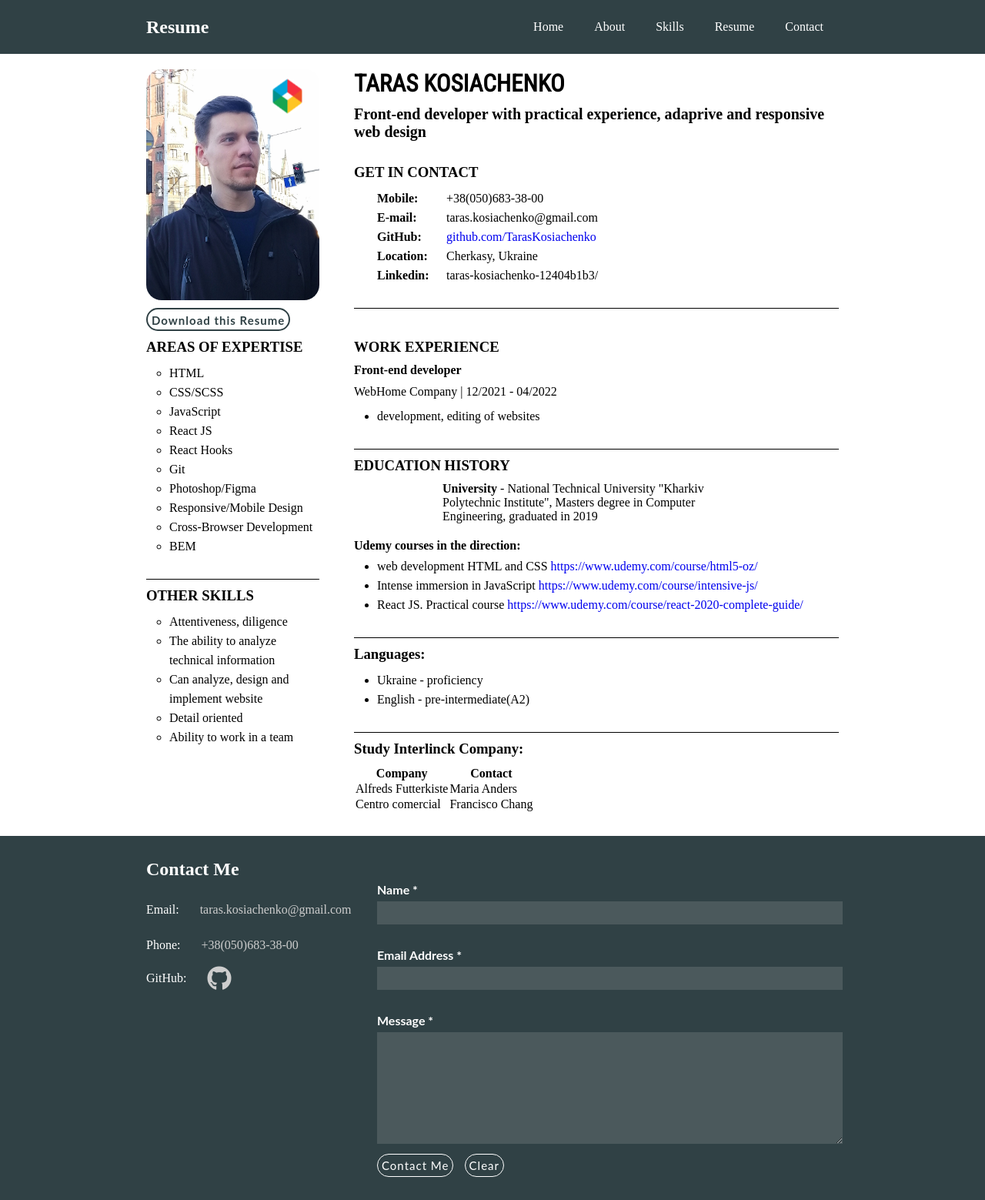
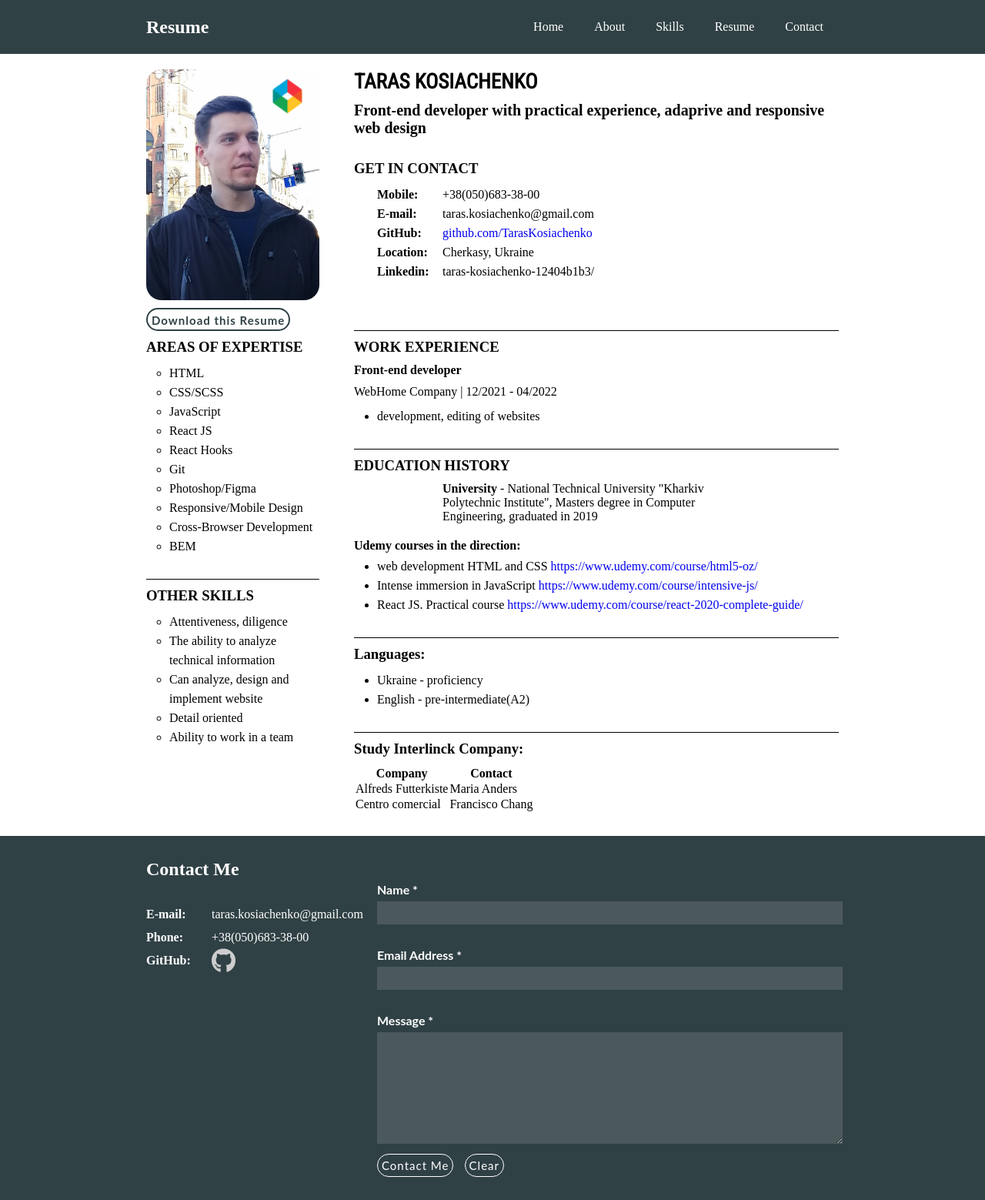
Before and after one commit to TarasKosiachenko/inCampFront, a plain HTML site: page index.html in a window 1280 px wide. Shown: the whole page at 77% size. Drawn offline with Linux system fonts and the light colour scheme.

Commit message:
fix style footer

```diff
--- a/index.html
+++ b/index.html
@@ -47,7 +47,7 @@
                                 alt="imgInterlink"></a></span>
                 </div>
             </div>
-            <div class="personal-info-right">
+            <div class="personal-info-right" style="border-bottom: 1px solid;">
                 <div class="info-header">
                     <h1>TARAS KOSIACHENKO</h1>
                     <p>Front-end developer with practical experience,
@@ -56,20 +56,11 @@
                 <div class="contacts">
                     <h3>GET IN CONTACT</h3>
                     <ul class="contacts-list">
-                        <div>
-                            <p>Mobile: </p>
-                            <p>E-mail: </p>
-                            <p>GitHub: </p>
-                            <p>Location: </p>
-                            <p>Linkedin: </p>
-                        </div>
-                        <div>
-                            <li>+38(050)683-38-00</li>
-                            <li>taras.kosiachenko@gmail.com</li>
-                            <li><a href="https://github.com/TarasKosiachenko">github.com/TarasKosiachenko</a></li>
-                            <li>Cherkasy, Ukraine</li>
-                            <li>taras-kosiachenko-12404b1b3/</li>
-                        </div>
+                             <li><p>Mobile: </p> <span>+38(050)683-38-00</span></li>
+                             <li><p>E-mail: </p> <span>taras.kosiachenko@gmail.com</span></li>
+                             <li><p>GitHub: </p> <span><a href="https://github.com/TarasKosiachenko">github.com/TarasKosiachenko</a></span></li>
+                             <li><p>Location: </p> <span>Cherkasy, Ukraine</span></li>
+                             <li><p>Linkedin: </p> <span>taras-kosiachenko-12404b1b3/</span></li>
                     </ul>
                 </div>
             </div>
@@ -166,12 +157,18 @@
         <div class="footer">
             <div class="left">
                 <h2>Contact Me</h2>
-                <p><span class="letter">Email: </span> taras.kosiachenko@gmail.com</p><br>
+                <ul class="contacts-list contacts-list-footer">
+                    <li><p>E-mail: </p> <span>taras.kosiachenko@gmail.com</span></li>
+                    <li><p>Phone: </p> <span>+38(050)683-38-00</span></li>
+                    <li><p>GitHub: </p> <span><a href="https://github.com/TarasKosiachenko">
+                        <i class='fab fa-github fa-2x' style="color: #cdcdcd;"></i><br />
+                    </a></span></li>
+                </ul>
+                <!-- <p><span class="letter">Email: </span> taras.kosiachenko@gmail.com</p><br>
                 <p style="margin-top: 10px;"><span class="letter">Phone:</span>+38(050)683-38-00</p><br>
                 <p><span class="letter">GitHub:</span><a href="https://github.com/TarasKosiachenko">
                         <i class='fab fa-github fa-2x' style="color: #cdcdcd;"></i><br />
-                        <!-- <i class="fab fa-github-square" style="font-size: 2.5em; color: #919191;"></i> -->
-                    </a></p>
+                    </a></p> -->
             </div>
             <div class="right">
                 <form>
--- a/style.css
+++ b/style.css
@@ -6,6 +6,7 @@
 
 a {
     text-decoration: none;
+    word-wrap: break-word;
 }
 
 .bold-text {
@@ -154,7 +155,7 @@ a {
 }
 
 .info-header h1 {
-    font-size: calc(16px + 15 * (100vw / 1280));
+    font-size: 27px;
     white-space: nowrap;
     padding-bottom: 10px;
     font-family: "Roboto Condensed", sans-serif;
@@ -167,7 +168,6 @@ a {
 
 .contacts {
     padding-bottom: 30px;
-    border-bottom: 1px solid;
 }
 
 h3 {
@@ -182,16 +182,25 @@ h3 {
 .contacts-list {
     list-style: none;
     display: grid;
-    grid-template-columns: 90px auto;
+    /* grid-template-columns: 90px auto; */
 }
 
 .contacts-list p {
     font-weight: bold;
+    text-align: left;
+    width: 85px;
 }
 
 .personal-info ul {
     padding-left: 30px;
     line-height: 25px;
+}
+
+.contacts-list {
+    display: table;
+}
+.contacts-list li {
+    display: flex;
 }
 
 .work-experience {
@@ -383,7 +392,6 @@ h3 {
     .info-left-second ul {
         list-style: none;
     }
-
     .list-other-skils {
         padding-bottom: 30px;
         border-bottom: 1px solid;
@@ -442,6 +450,25 @@ h3 {
         margin: auto;
     }
 }
+@media (max-width: 365px) {
+    .contacts-list li {
+        display: block;
+        text-align: center;
+    }
+    .contacts-list p {
+        margin: auto;
+        text-align: center;
+    }
+    .contacts-list-footer li {
+        display: block !important;
+        height: 60px !important;
+    }
+    .footer .left p {
+        display: block;
+        width: max-content;
+        padding-bottom: 5px;
+    }
+}
 
 footer {
     background: #304145;
@@ -467,10 +494,20 @@ footer {
 
 .footer .left span {
     word-break: normal;
+    color: #fff;
+}
+
+.contacts-list-footer {
+    margin: auto;
+}
+.contacts-list-footer li {
+    height: 30px;
+    display: flex;
+    align-items: center;
 }
 
 .footer .left p {
-    color: #cdcdcd;
+    color: #fff;
     display: flex;
     align-items: center;
     word-break: break-all;
@@ -497,11 +534,6 @@ footer {
     background: #4b595c;
     height: 145px;
     width: 100%;
-}
-
-.letter {
-    color: #fff;
-    margin-right: 10%;
 }
 
 input,
```
